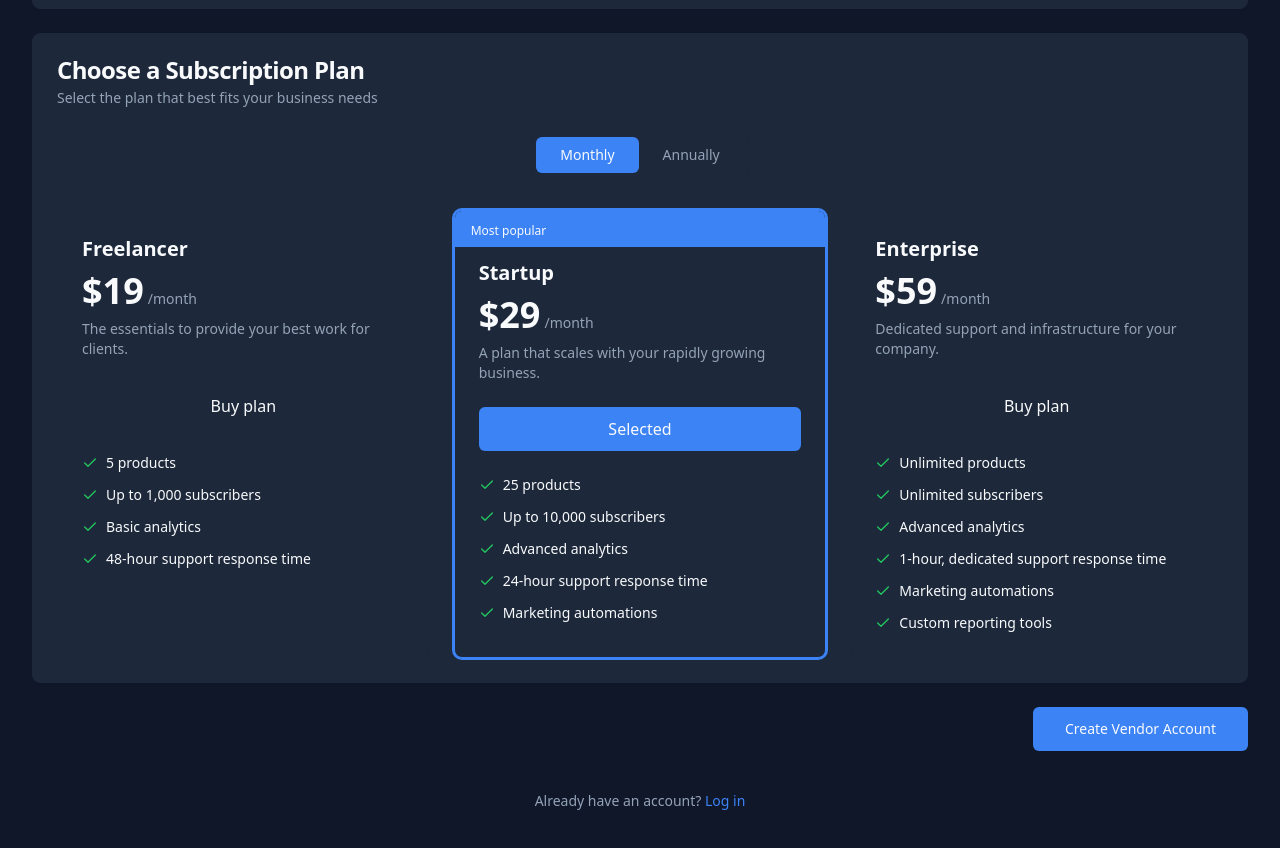
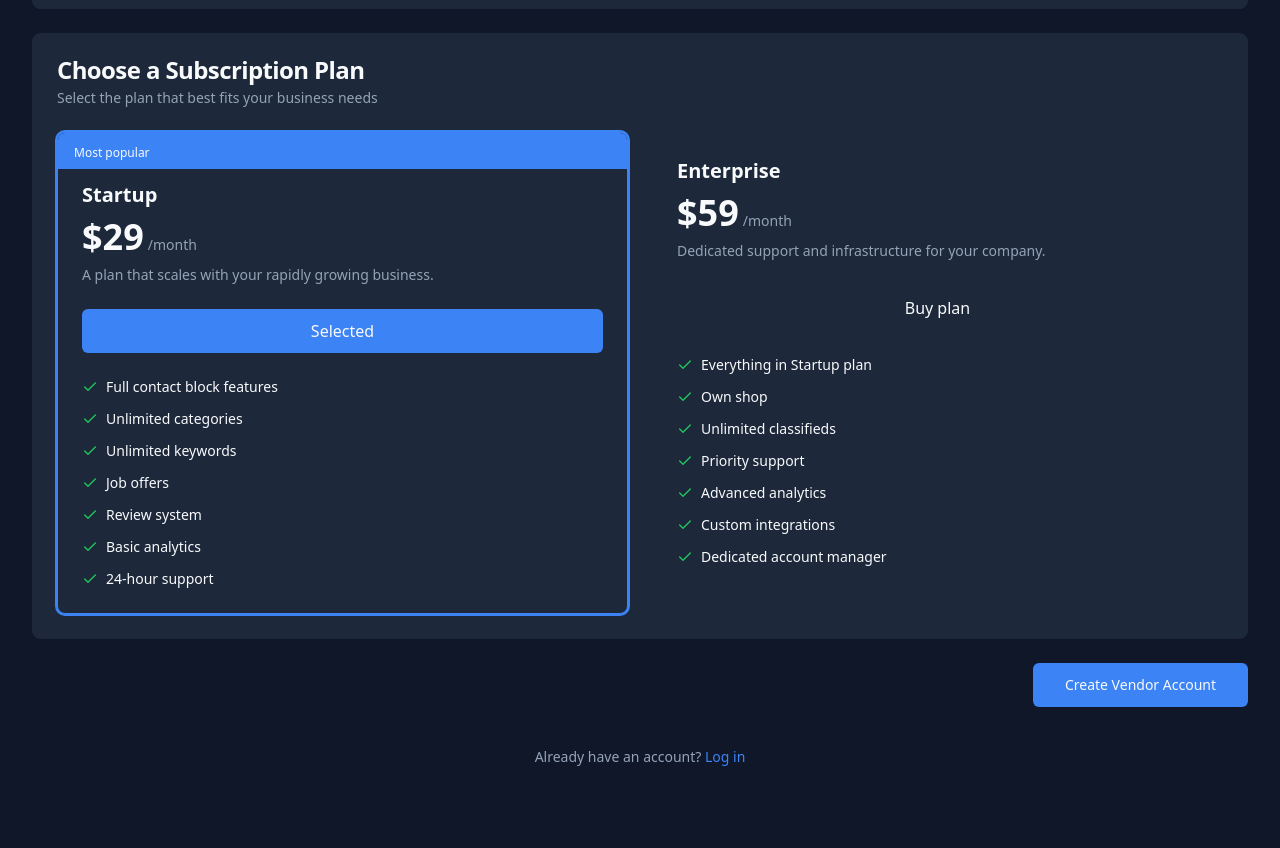
Before and after one commit to Bizzigo/Vote-APP-v-0.1, a React (Vite) app: page /signup in a window 1280 px wide. Shown: the part 600-1448 px from the top of the page. Built offline with nearby package versions, Linux system fonts and the light colour scheme.

Commit message:
Remove subscription plan and features
Refactor subscription plans and features based on the prompt.

```diff
--- a/src/components/subscription/SubscriptionPlans.tsx
+++ b/src/components/subscription/SubscriptionPlans.tsx
@@ -14,29 +14,18 @@ export const SubscriptionPlans: React.FC<SubscriptionPlansProps> = ({
 }) => {
   const plans = [
     {
-      id: 'freelancer',
-      name: 'Freelancer',
-      price: '$19',
-      description: 'The essentials to provide your best work for clients.',
-      features: [
-        '5 products',
-        'Up to 1,000 subscribers',
-        'Basic analytics',
-        '48-hour support response time',
-      ],
-      popular: false,
-    },
-    {
       id: 'startup',
       name: 'Startup',
       price: '$29',
       description: 'A plan that scales with your rapidly growing business.',
       features: [
-        '25 products',
-        'Up to 10,000 subscribers',
-        'Advanced analytics',
-        '24-hour support response time',
-        'Marketing automations',
+        'Full contact block features',
+        'Unlimited categories',
+        'Unlimited keywords',
+        'Job offers',
+        'Review system',
+        'Basic analytics',
+        '24-hour support',
       ],
       popular: true,
     },
@@ -46,12 +35,13 @@ export const SubscriptionPlans: React.FC<SubscriptionPlansProps> = ({
       price: '$59',
       description: 'Dedicated support and infrastructure for your company.',
       features: [
-        'Unlimited products',
-        'Unlimited subscribers',
+        'Everything in Startup plan',
+        'Own shop',
+        'Unlimited classifieds',
+        'Priority support',
         'Advanced analytics',
-        '1-hour, dedicated support response time',
-        'Marketing automations',
-        'Custom reporting tools',
+        'Custom integrations',
+        'Dedicated account manager',
       ],
       popular: false,
     },
@@ -59,34 +49,7 @@ export const SubscriptionPlans: React.FC<SubscriptionPlansProps> = ({
 
   return (
     <div>
-      <div className="flex justify-center mb-8">
-        <div className="inline-flex items-center p-1 rounded-lg bg-card border border-border/30">
-          <button
-            className={cn(
-              "px-6 py-2 rounded-md text-sm font-medium transition-colors",
-              {
-                "bg-primary text-primary-foreground": true,
-                "bg-transparent text-muted-foreground": false
-              }
-            )}
-          >
-            Monthly
-          </button>
-          <button
-            className={cn(
-              "px-6 py-2 rounded-md text-sm font-medium transition-colors",
-              {
-                "bg-primary text-primary-foreground": false,
-                "bg-transparent text-muted-foreground": true
-              }
-            )}
-          >
-            Annually
-          </button>
-        </div>
-      </div>
-
-      <div className="grid grid-cols-1 md:grid-cols-3 gap-6">
+      <div className="grid grid-cols-1 md:grid-cols-2 gap-6">
         {plans.map((plan) => (
           <div
             key={plan.id}
--- a/src/lib/types.ts
+++ b/src/lib/types.ts
@@ -1,6 +1,5 @@
-
 export type Role = 'admin' | 'visitor';
-export type SubscriptionPlan = 'hobby' | 'freelancer' | 'startup' | 'enterprise';
+export type SubscriptionPlan = 'startup' | 'enterprise';
 
 export interface User {
   id: string;
```
